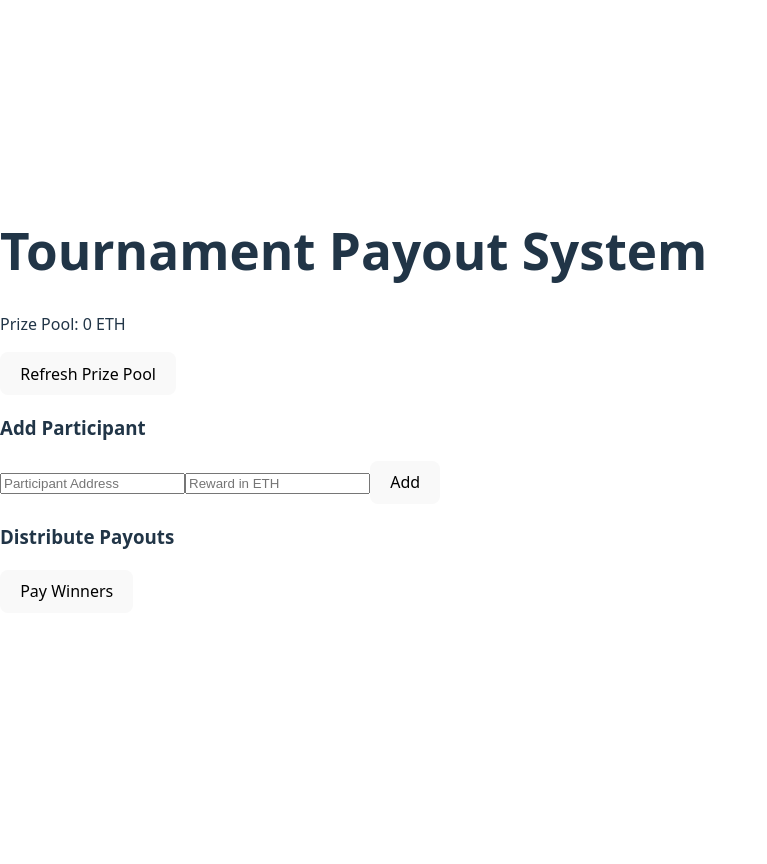
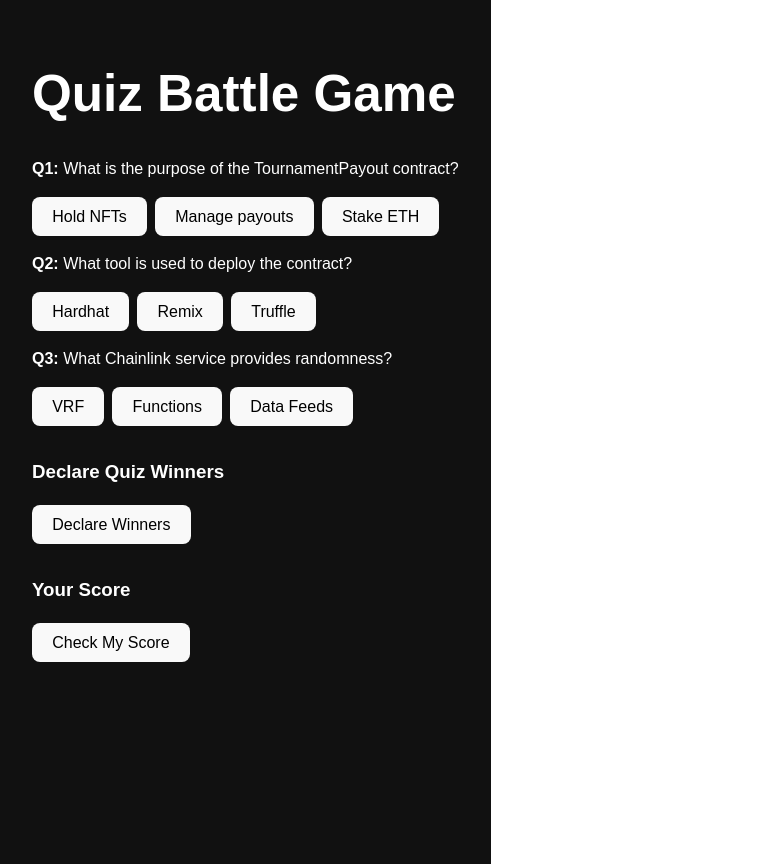
Before and after one commit to thebakeshow/Capstone-Project-Blockchain-Based-Quiz-Battle-Game, a React (Vite) app: page / in a window 1280 px wide. Shown: the whole page, without its empty margins (0-767 px from the left). Before the commit the page ends 800 px from the top, so only its background shows below. Built offline with nearby package versions, Linux system fonts and the light colour scheme.

Commit message:
Update App.jsx

```diff
--- a/src/App.jsx
+++ b/src/App.jsx
@@ -1,82 +1,132 @@
-import { useState } from 'react';
+import { useState, useEffect } from 'react';
 import { ethers } from 'ethers';
 
-const contractAddress = "0x0C30c7a064f603018635a30dBa1bf2f98B57f4D6"; // Replace with the contract address from Remix
+const contractAddress = "0x289EBb0ba8B6937dD0AAC9E6dC33402E053A1C81"; // replace this with your deployed contract address
 const abi = [
-  "function addParticipant(address participant, uint reward) external",
+  "function addParticipant(address participant) external",
+  "function declareWinners(address[] calldata winners, uint[] calldata rewards) external",
+  "function declareQuizWinners() external",
   "function distributePayouts() external",
   "function fundPrizePool() external payable",
   "function participantRewards(address) view returns (uint)",
-  "function prizePool() view returns (uint)"
+  "function prizePool() view returns (uint)",
+  "function getParticipants() view returns (address[])",
+  "function submitAnswer(uint questionId, string answer) external",
+  "function setCorrectAnswer(uint questionId, string answer) external",
+  "function scores(address) view returns (uint)"
 ];
 
 export default function App() {
-  const [participant, setParticipant] = useState("");
-  const [reward, setReward] = useState("");
-  const [prizePool, setPrizePool] = useState("0");
+  const [questionId, setQuestionId] = useState("");
+  const [answer, setAnswer] = useState("");
+  const [status, setStatus] = useState("");
+  const [txHash, setTxHash] = useState("");
+  const [score, setScore] = useState(null);
+  const [account, setAccount] = useState(null);
 
-  async function addParticipant() {
+  const questions = [
+    { id: 1, question: "What is the purpose of the TournamentPayout contract?", choices: ["Hold NFTs", "Manage payouts", "Stake ETH"] },
+    { id: 2, question: "What tool is used to deploy the contract?", choices: ["Hardhat", "Remix", "Truffle"] },
+    { id: 3, question: "What Chainlink service provides randomness?", choices: ["VRF", "Functions", "Data Feeds"] }
+  ];
+
+  useEffect(() => {
+    async function connectWallet() {
+      if (window.ethereum) {
+        try {
+          const accounts = await window.ethereum.request({ method: 'eth_requestAccounts' });
+          setAccount(accounts[0]);
+        } catch (err) {
+          console.error("Wallet connection rejected:", err);
+        }
+      }
+    }
+    connectWallet();
+  }, []);
+
+  async function submitAnswerHandler(qid, userAnswer) {
     if (!window.ethereum) return alert("Install MetaMask!");
-
     const provider = new ethers.providers.Web3Provider(window.ethereum);
     const signer = provider.getSigner();
     const contract = new ethers.Contract(contractAddress, abi, signer);
 
     try {
-      const tx = await contract.addParticipant(participant, ethers.utils.parseEther(reward));
+      const tx = await contract.submitAnswer(qid, userAnswer);
+      setStatus(`Submitting answer for Q${qid}...`);
+      setTxHash(tx.hash);
       await tx.wait();
-      alert("Participant added!");
+      setStatus(`✅ Answer submitted for Q${qid}`);
     } catch (err) {
-      console.error(err);
-      alert("Transaction failed");
+      console.error("Submit answer failed:", err);
+      setStatus("❌ Failed to submit answer");
     }
   }
 
-  async function distributePayouts() {
+  async function fetchScore() {
+    if (!window.ethereum || !account) return;
+    const provider = new ethers.providers.Web3Provider(window.ethereum);
+    const contract = new ethers.Contract(contractAddress, abi, provider);
+
+    try {
+      const result = await contract.scores(account);
+      setScore(result.toString());
+    } catch (err) {
+      console.error("Fetch score failed:", err);
+    }
+  }
+
+  async function declareQuizWinnersHandler() {
     if (!window.ethereum) return alert("Install MetaMask!");
-
     const provider = new ethers.providers.Web3Provider(window.ethereum);
     const signer = provider.getSigner();
     const contract = new ethers.Contract(contractAddress, abi, signer);
 
     try {
-      const tx = await contract.distributePayouts();
+      const tx = await contract.declareQuizWinners();
+      setStatus("Declaring quiz winners...");
+      setTxHash(tx.hash);
       await tx.wait();
-      alert("Payouts Distributed!");
+      setStatus("✅ Quiz winners declared!");
     } catch (err) {
-      console.error(err);
-      alert("Transaction failed");
-    }
-  }
-
-  async function fetchPrizePool() {
-    if (!window.ethereum) return alert("Install MetaMask!");
-
-    const provider = new ethers.providers.Web3Provider(window.ethereum);
-    const contract = new ethers.Contract(contractAddress, abi, provider);
-
-    try {
-      const amount = await contract.prizePool();
-      setPrizePool(ethers.utils.formatEther(amount));
-    } catch (err) {
-      console.error(err);
-      alert("Could not fetch prize pool");
+      console.error("Declare quiz winners failed:", err);
+      setStatus("❌ Failed to declare quiz winners");
     }
   }
 
   return (
-    <div>
-      <h1>Tournament Payout System</h1>
-      <p>Prize Pool: {prizePool} ETH</p>
-      <button onClick={fetchPrizePool}>Refresh Prize Pool</button>
+    <div style={{ fontFamily: 'sans-serif', padding: '2rem', backgroundColor: '#111', color: '#fff', minHeight: '100vh' }}>
+      <h1>Quiz Battle Game</h1>
 
-      <h3>Add Participant</h3>
-      <input type="text" placeholder="Participant Address" onChange={(e) => setParticipant(e.target.value)} />
-      <input type="text" placeholder="Reward in ETH" onChange={(e) => setReward(e.target.value)} />
-      <button onClick={addParticipant}>Add</button>
+      {questions.map((q) => (
+        <div key={q.id} style={{ marginBottom: '1rem' }}>
+          <p><strong>Q{q.id}:</strong> {q.question}</p>
+          {q.choices.map((choice, idx) => (
+            <button key={idx} style={{ marginRight: '0.5rem' }} onClick={() => submitAnswerHandler(q.id, choice)}>
+              {choice}
+            </button>
+          ))}
+        </div>
+      ))}
 
-      <h3>Distribute Payouts</h3>
-      <button onClick={distributePayouts}>Pay Winners</button>
+      <h3 style={{ marginTop: '2rem' }}>Declare Quiz Winners</h3>
+      <button onClick={declareQuizWinnersHandler}>Declare Winners</button>
+
+      <h3 style={{ marginTop: '2rem' }}>Your Score</h3>
+      <button onClick={fetchScore}>Check My Score</button>
+      {score !== null && <p>Your Score: {score}</p>}
+
+      {status && (
+        <div style={{ marginTop: '1rem', padding: '1rem', backgroundColor: '#222', borderRadius: '6px' }}>
+          <p>Status: {status}</p>
+          {txHash && (
+            <p>
+              Tx Hash: <a href={`https://sepolia.basescan.org/tx/${txHash}`} target="_blank" rel="noreferrer" style={{ color: '#4ade80' }}>
+                {txHash.slice(0, 10)}...
+              </a>
+            </p>
+          )}
+        </div>
+      )}
     </div>
   );
 }
```
